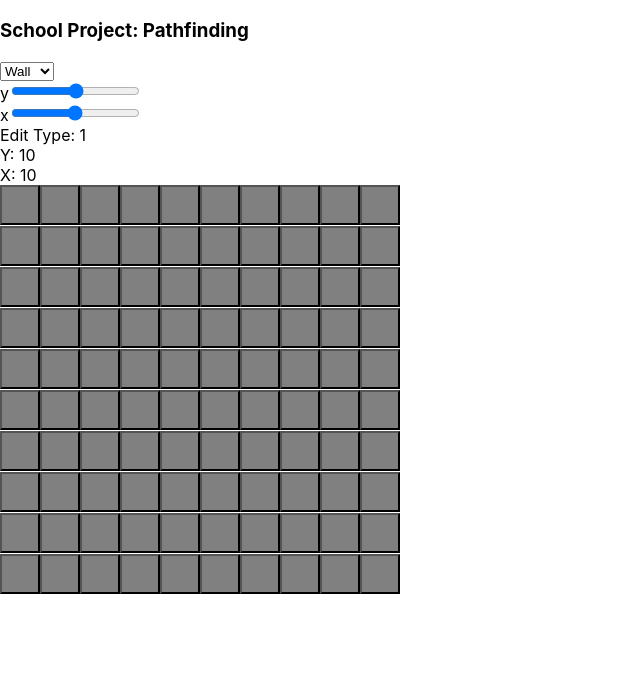
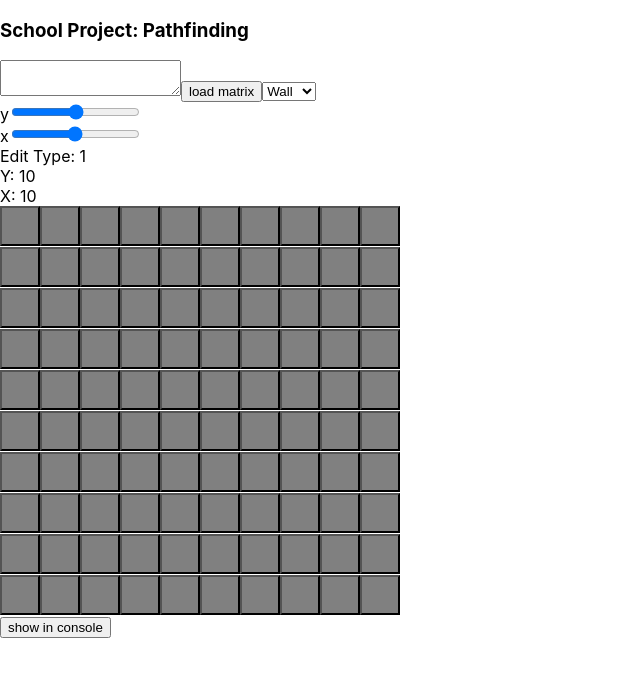
Before and after one commit to 14rau/pathfinding, a React (Create React App) app in the folder raster/: page / in a window 1280 px wide. Shown: the top 676 px of the page, without its empty margins (0-640 px from the left). Built offline with nearby package versions, Linux system fonts and the light colour scheme.

Commit message:
added matrix loader for tilemap

```diff
--- a/raster/src/App.tsx
+++ b/raster/src/App.tsx
@@ -16,6 +16,7 @@
   @observable private sizeY = 10;
   @observable private editorState = FieldType.WALL;
   @observable private data = this.defaultTiles
+  @observable private matrixInput = "";
 
   private options = [{
     label: "Wall",
@@ -48,6 +49,8 @@
     return (
       <>
           <h3>School Project: Pathfinding</h3>
+          <textarea value={this.matrixInput} onChange={e => this.matrixInput = e.target.value}/>
+          <button onClick={() => this.data = JSON.parse(this.matrixInput)}>load matrix</button>
           <select onChange={e => this.editorState = parseInt(e.target.value)}>
             {this.options.map(e => <option value={e.value}>{e.label}</option>)}
           </select>
@@ -63,6 +66,7 @@
             X: {this.sizeX} <br/>
           </div>
           <Grid data={this.data} type={this.editorState} onChange={this.onChangeData}/>
+          <button onClick={() => console.log(JSON.stringify(this.data))}>show in console</button>
       </>
     );
   }
```
